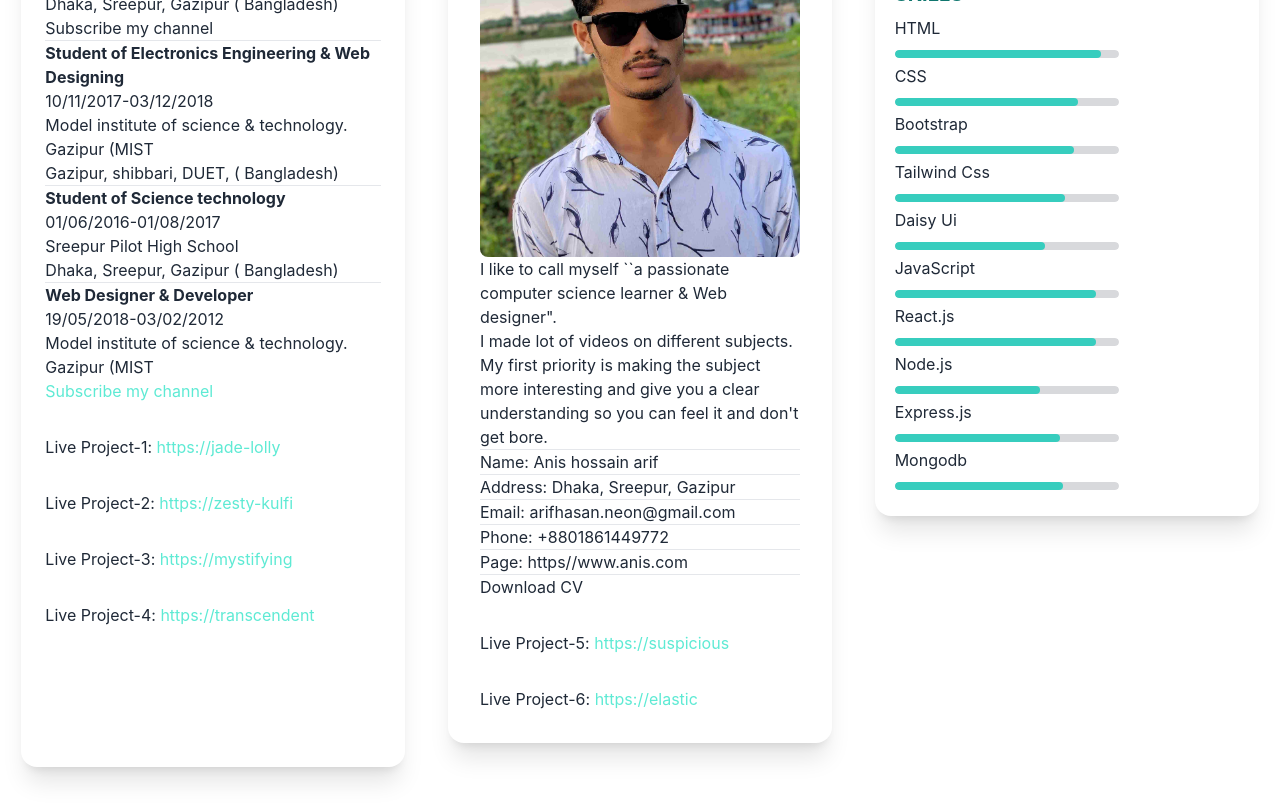
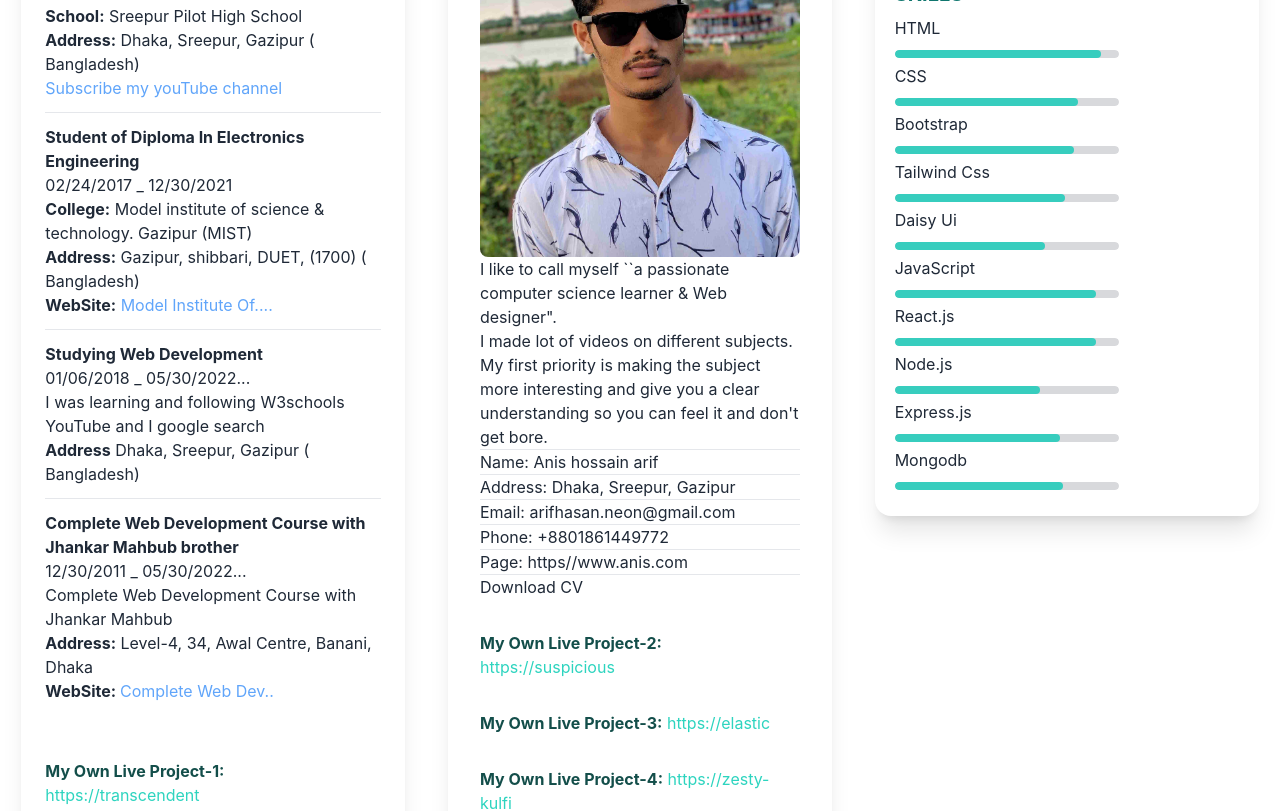
Before and after one commit to annise-arif/manufacturer-website-client, a React (Create React App) app: page /myportfolio in a window 1280 px wide. Shown: the part 320-1131 px from the top of the page. Built offline with nearby package versions, Linux system fonts and the light colour scheme; no server answers.

Commit message:
updated my portfolio

```diff
--- a/src/hooks/useAdmin.js
+++ b/src/hooks/useAdmin.js
@@ -1,9 +1,10 @@
 import { useEffect, useState } from "react";
 
 const useAdmin = (user) => {
+  const email = user?.email;
   const [admin, setAdmin] = useState(false);
   useEffect(() => {
-    const email = user?.email;
+
     if (email) {
       fetch(`https://aqueous-fortress-84806.herokuapp.com/admin/${email}`, {
         method: "GET",
--- a/src/pages/MyPortfolio/MyPortfolio.js
+++ b/src/pages/MyPortfolio/MyPortfolio.js
@@ -7,86 +7,58 @@ const MyPortfolio = () => {
     <div className="lg:flex my-20">
       <div className="max-w-md card lg:w-96 sm:w-full bg-base-100 shadow-xl p-6 mx-auto">
         <h1 className="text-3xl font-bold text-teal-700">
-          EDUCATION AND TRAINING
+        EDUCATION AND INTRODUCING MYSELF
         </h1>
         <ol>
           <li>
-            <strong>Student of Science technology</strong>
+            <strong>Student of School</strong>
             <br />
-            01/06/2016-01/08/2017 <br />
-            Sreepur Pilot High School <br />
-            Dhaka, Sreepur, Gazipur ( Bangladesh) <br />
-            <a className="" href="https://youtu.be/JjQYJFyEckE">
-              Subscribe my channel
+            01/02/2009 _ 12/30/2015-16 <br />
+            <b>School:</b> Sreepur Pilot High School <br />
+            <b>Address:</b> Dhaka, Sreepur, Gazipur ( Bangladesh) <br />
+            <a className=" text-blue-400" target="_blank" href="https://www.youtube.com/channel/UCAVndfkblprqNVhoKvr4Wgw">
+              Subscribe my youTube channel
             </a>
           </li>
-          <hr className="" />
+          <hr className="my-3" />
           <li>
-            <strong>Student of Electronics Engineering & Web Designing</strong>{" "}
+            <strong>Student of Diploma In Electronics Engineering</strong>{" "}
             <br />
-            10/11/2017-03/12/2018 <br />
-            Model institute of science & technology. Gazipur (MIST
+            02/24/2017 _ 12/30/2021 <br />
+           <b>College:</b> Model institute of science & technology. Gazipur (MIST)
             <br />
-            Gazipur, shibbari, DUET, ( Bangladesh) <br />
+           <b>Address:</b> Gazipur, shibbari, DUET, (1700)  ( Bangladesh) <br />
+           <b>WebSite:</b> <a className=" text-blue-400" target="_blank" href="https://mistte.org/">
+              Model Institute Of....
+            </a>
           </li>
-          <hr />
+          <hr className="my-3"/>
           <li>
-            <strong>Student of Science technology</strong> <br />
-            01/06/2016-01/08/2017 <br />
-            Sreepur Pilot High School <br />
-            Dhaka, Sreepur, Gazipur ( Bangladesh) <br />
+            <strong>Studying Web Development</strong> <br />
+            01/06/2018 _ 05/30/2022... <br />
+            I was learning and following W3schools YouTube and I google search <br />
+            <b>Address</b> Dhaka, Sreepur, Gazipur ( Bangladesh) <br />
           </li>
-          <hr />
+          <hr className="my-3"/>
           <li>
-            <strong> Web Designer & Developer</strong> <br />
-            19/05/2018-03/02/2012 <br />
-            Model institute of science & technology. Gazipur (MIST
+            <strong> Complete Web Development Course with Jhankar Mahbub brother</strong> <br />
+            12/30/2011 _ 05/30/2022... <br />
+            Complete Web Development Course with Jhankar Mahbub
             <br />
-            <a className="text-teal-300" href="https://youtu.be/JjQYJFyEckE">
-              Subscribe my channel
-            </a>{" "}
+            <b>Address:</b> Level-4, 34, Awal Centre, Banani, Dhaka
+            <br />
+            <b>WebSite: </b> <a className="text-blue-400" href="https://youtu.be/JjQYJFyEckE">
+               Complete Web Dev..
+            </a>
+            <br />
             <br />
           </li>
-
           <li className="mt-8">
-            Live Project-1:
-            <a
-              target="_blank"
-              href="https://jade-lolly-f84cb6.netlify.app/"
-              className="text-teal-300"
-            >
-              {" "}
-              https://jade-lolly
-            </a>
-          </li>
-          <li className="mt-8">
-            Live Project-2:
-            <a
-              target="_blank"
-              href="https://zesty-kulfi-cd8e9c.netlify.app/"
-              className="text-teal-300"
-            >
-              {" "}
-              https://zesty-kulfi
-            </a>
-          </li>
-          <li className="mt-8">
-            Live Project-3:
-            <a
-              target="_blank"
-              href="https://mystifying-nightingale-6f858c.netlify.app/"
-              className="text-teal-300"
-            >
-              {" "}
-              https://mystifying
-            </a>
-          </li>
-          <li className="mt-8">
-            Live Project-4:
+            <b className="text-teal-900">My Own Live Project-1:</b>
             <a
               target="_blank"
               href="https://transcendent-parfait-1e0274.netlify.app/"
-              className="text-teal-300"
+              className="text-teal-400"
             >
               {" "}
               https://transcendent
@@ -144,27 +116,51 @@ const MyPortfolio = () => {
             </p>
             <ol>
               <li className="mt-8">
-                Live Project-5:
+              <b className="text-teal-900">My Own Live Project-2:</b>
                 <a
                   target="_blank"
                   href="https://suspicious-davinci-d7d641.netlify.app/"
-                  className="text-teal-300"
+                  className="text-teal-400"
                 >
                   {" "}
                   https://suspicious
                 </a>
               </li>
               <li className="mt-8">
-                Live Project-6:
+              <b className="text-teal-900">My Own Live Project-3:</b>
                 <a
                   target="_blank"
                   href="https://elastic-perlman-b7e6a4.netlify.app/"
-                  className="text-teal-300"
+                  className="text-teal-400"
                 >
                   {" "}
                   https://elastic
                 </a>
               </li>
+
+              <li className="mt-8">
+              <b className="text-teal-900">My Own Live Project-4:</b>
+            <a
+              target="_blank"
+              href="https://zesty-kulfi-cd8e9c.netlify.app/"
+              className="text-teal-400"
+            >
+              {" "}
+              https://zesty-kulfi
+            </a>
+          </li>
+          <li className="mt-8">
+          <b className="text-teal-900">My Own Live Project-5:</b>
+            <a
+              target="_blank"
+              href="https://warehouse-of-car.web.app/"
+              className="text-teal-300"
+            >
+              {" "}
+              https://mystifying
+            </a>
+          </li>
+
             </ol>
           </div>
         </div>
```
